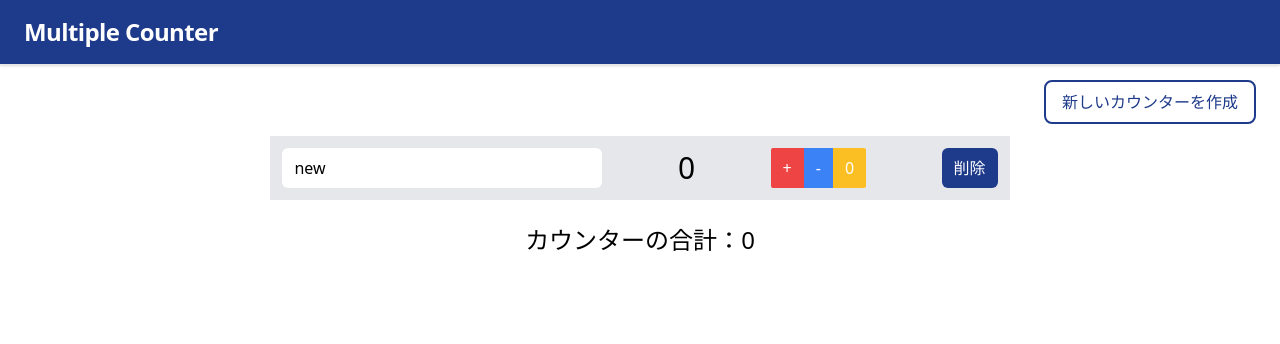
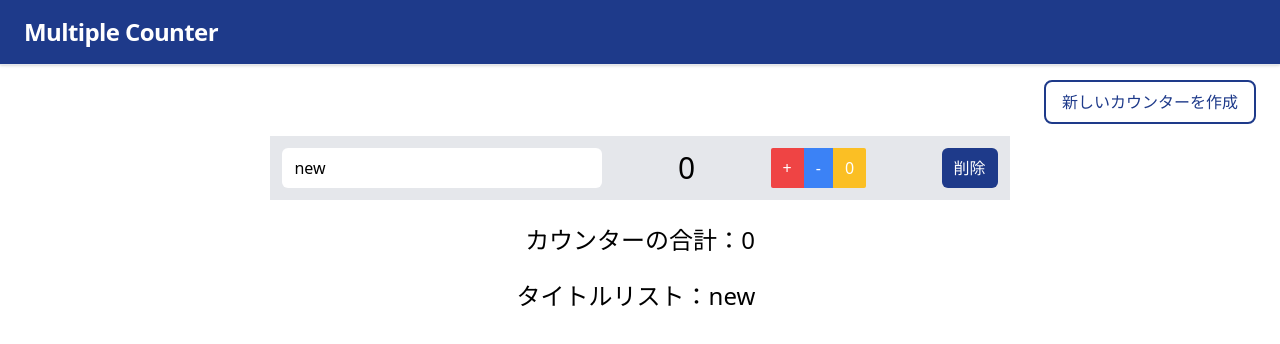
Before and after one commit to perio29/svelte-count-app, a Svelte app: page / in a window 1280 px wide. Shown: the top 344 px of the page. Built offline with nearby package versions, Linux system fonts and the light colour scheme.

Commit message:
#4 カウンターとリストの修正

```diff
--- a/src/components/CounterItem.svelte
+++ b/src/components/CounterItem.svelte
@@ -7,7 +7,9 @@
   };
 
   const decrement = (i) => {
-    $counters[i].count -= 1;
+    if ($counters[i].count > 0) {
+      $counters[i].count -= 1;
+    }
   };
 
   const reset = (i) => {
@@ -73,3 +75,12 @@
     }, 0)}
   </p>
 </div>
+<div class="mt-6 flex justify-center items-start text-2xl">
+  <p>タイトルリスト：</p>
+  <ul class="flex">
+    {#each $counters as item, index}
+      <span class={index > 0 ? "visible" : "hidden"}>,</span>
+      <li class="mr-2">{item.title}</li>
+    {/each}
+  </ul>
+</div>
```
